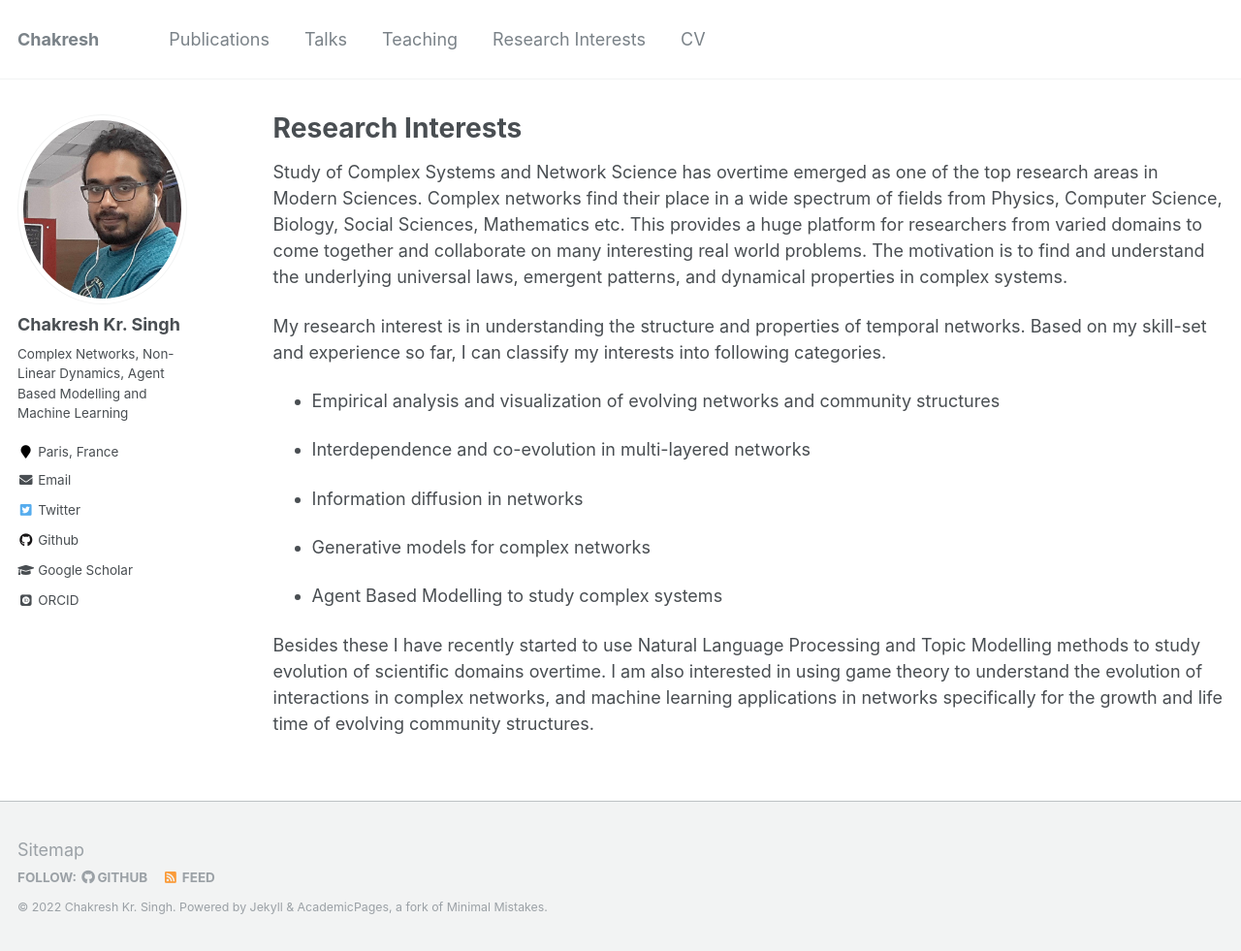
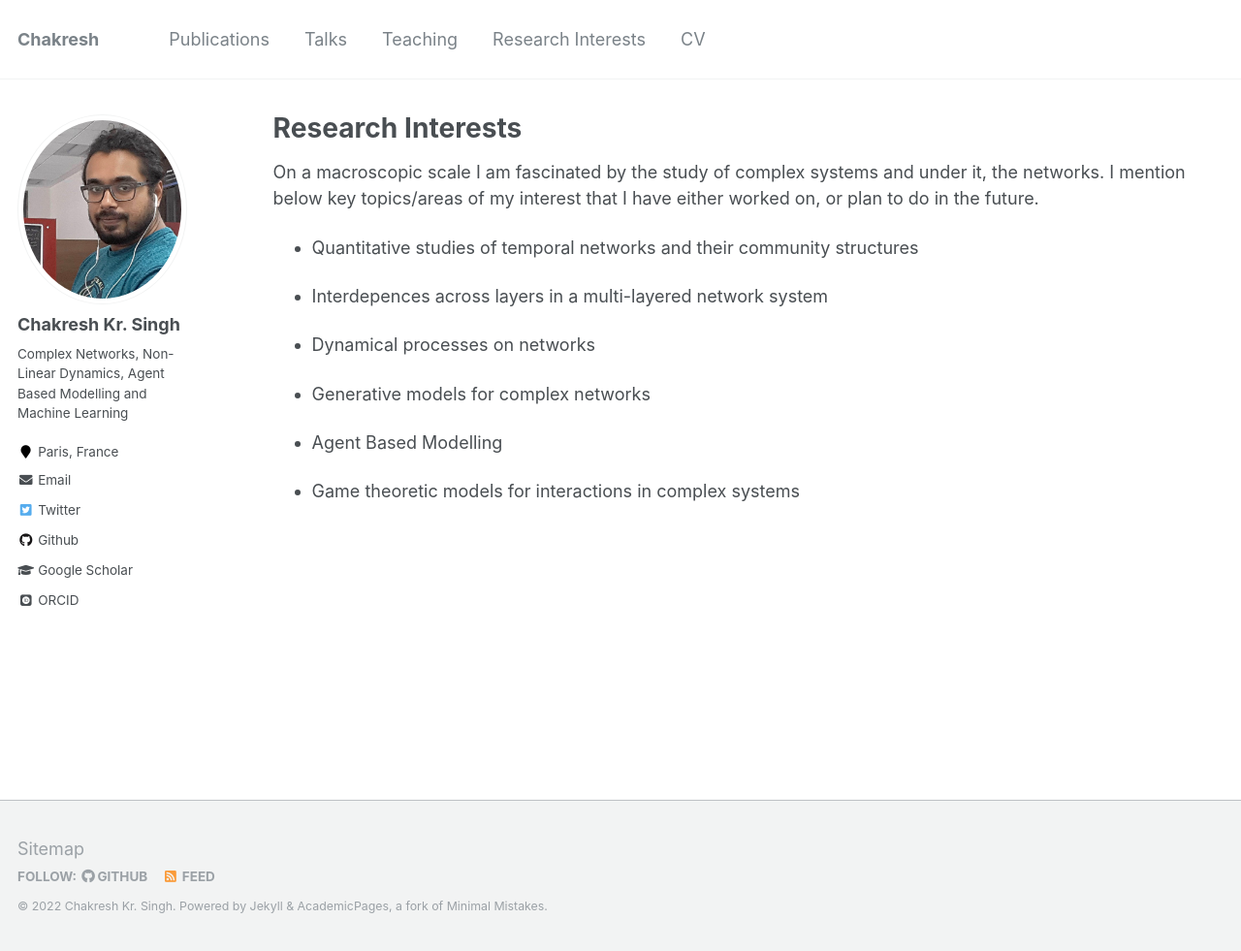
Before and after one commit to ChakreshIITGN/ChakreshIITGN.github.io, a Jekyll site: the page built from _pages/research_interests.md, in a window 1280 px wide and 981 px high. Shown: the whole window at 97% size. Built offline with Jekyll 4.4.1, drawn with Linux system fonts in a browser that asks for light colours; some web fonts are replaced.

Commit message:
Update research_interests.md

```diff
--- a/_pages/research_interests.md
+++ b/_pages/research_interests.md
@@ -9,18 +9,16 @@ author_profile: true
 
 {% include base_path %}
 
-Study of Complex Systems and Network Science has overtime emerged as one of the top research areas in Modern Sciences. Complex networks find their place in a wide spectrum of fields from Physics, Computer Science, Biology, Social Sciences, Mathematics etc. This provides a huge platform for researchers from varied domains to come together and collaborate on many interesting real world problems. The motivation is to find and understand the underlying universal laws, emergent patterns, and dynamical properties in complex systems.
+On a macroscopic scale I am fascinated by the study of complex systems and under it, the networks. I mention below key topics/areas of my interest that I have either worked on, or plan to do in the future.
 
-My research interest is in understanding the structure and properties of temporal networks. Based on my skill-set and experience so far, I can classify my interests into following categories.
+* Quantitative studies of temporal networks and their community structures
 
-* Empirical analysis and visualization of evolving networks and community structures
+* Interdepences across layers in a multi-layered network system
 
-* Interdependence and co-evolution in multi-layered networks
-
-* Information diffusion in networks
+* Dynamical processes on networks
 
 * Generative models for complex networks
 
-* Agent Based Modelling to study complex systems
+* Agent Based Modelling
 
-Besides these I have recently started to use Natural Language Processing and Topic Modelling methods to study evolution of scientific domains overtime. I am also interested in using game theory to understand the evolution of interactions in complex networks, and machine learning applications in networks specifically for the growth and life time of evolving community structures.
+* Game theoretic models for interactions in complex systems
```
